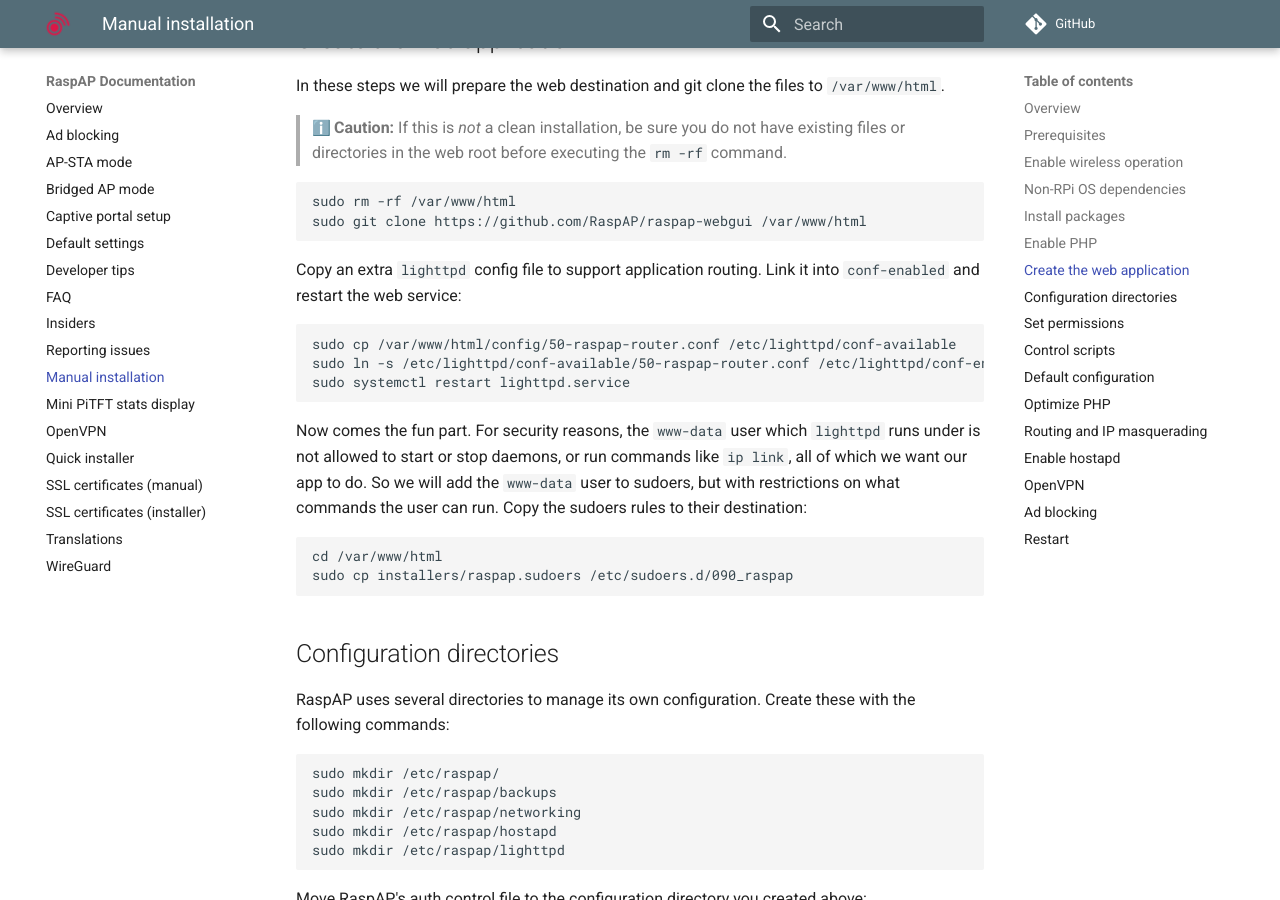
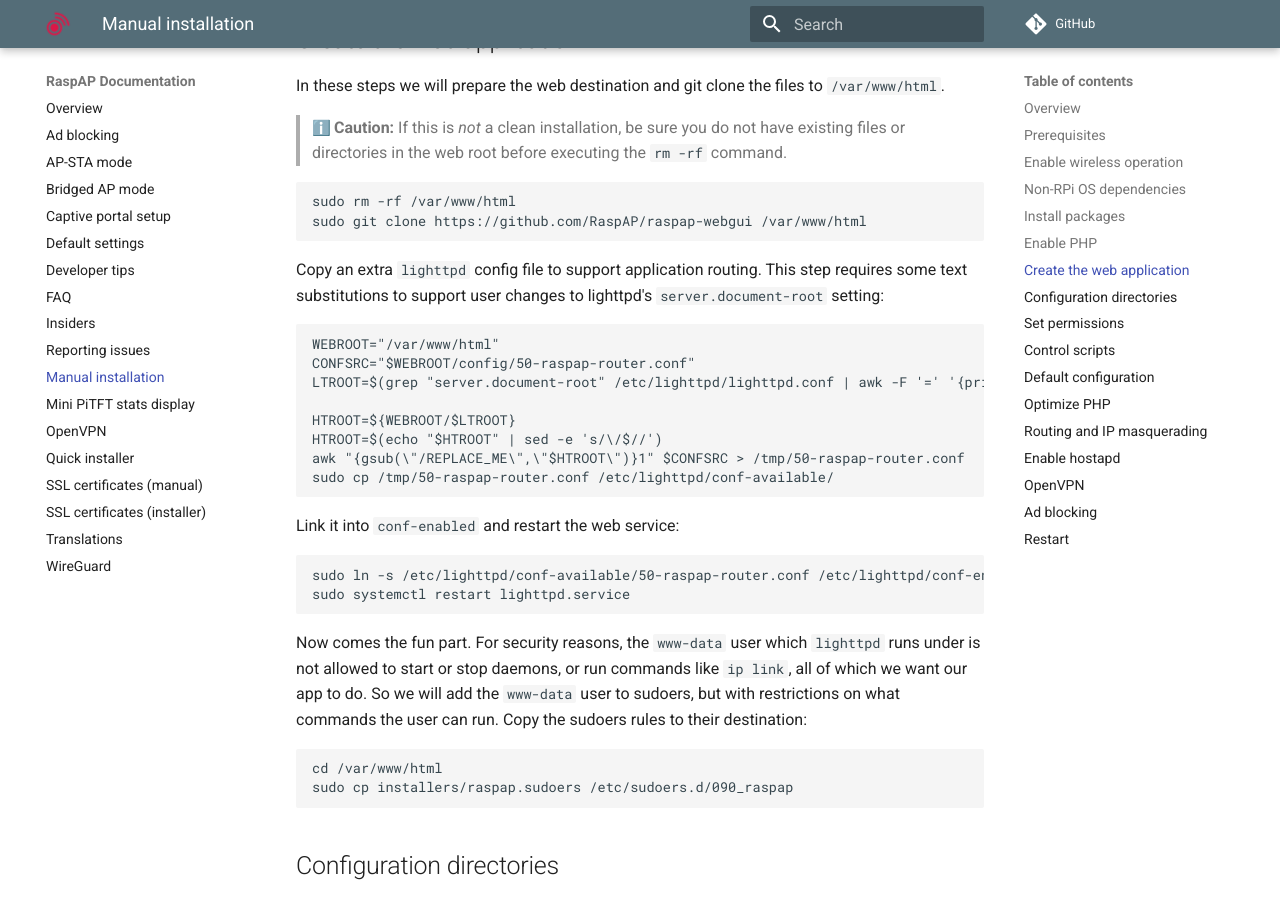
Before and after one commit to RaspAP/raspap-docs, an MkDocs documentation site: the page built from docs/manual.md, in a window 1280 px wide and 900 px high, scrolled down 1850 px. Built offline with MkDocs 1.6.1 and Material for MkDocs 9.7.7, drawn with Linux system fonts in a browser that asks for light colours; emoji names are drawn with the system emoji font; comment, search, counter and statistics services are not loaded.

Commit message:
Update lighttpd routing

````diff
--- a/docs/manual.md
+++ b/docs/manual.md
@@ -72,10 +72,22 @@
 sudo git clone https://github.com/RaspAP/raspap-webgui /var/www/html
 ```
 
-Copy an extra `lighttpd` config file to support application routing. Link it into `conf-enabled` and restart the web service:
+Copy an extra `lighttpd` config file to support application routing. This step requires some text substitutions to support user changes to lighttpd's `server.document-root` setting:
 
 ```
-sudo cp /var/www/html/config/50-raspap-router.conf /etc/lighttpd/conf-available
+WEBROOT="/var/www/html"
+CONFSRC="$WEBROOT/config/50-raspap-router.conf"
+LTROOT=$(grep "server.document-root" /etc/lighttpd/lighttpd.conf | awk -F '=' '{print $2}' | tr -d " \"")
+
+HTROOT=${WEBROOT/$LTROOT}
+HTROOT=$(echo "$HTROOT" | sed -e 's/\/$//')
+awk "{gsub(\"/REPLACE_ME\",\"$HTROOT\")}1" $CONFSRC > /tmp/50-raspap-router.conf
+sudo cp /tmp/50-raspap-router.conf /etc/lighttpd/conf-available/
+```
+
+Link it into `conf-enabled` and restart the web service:
+
+```
 sudo ln -s /etc/lighttpd/conf-available/50-raspap-router.conf /etc/lighttpd/conf-enabled/50-raspap-router.conf
 sudo systemctl restart lighttpd.service
 ```
````
